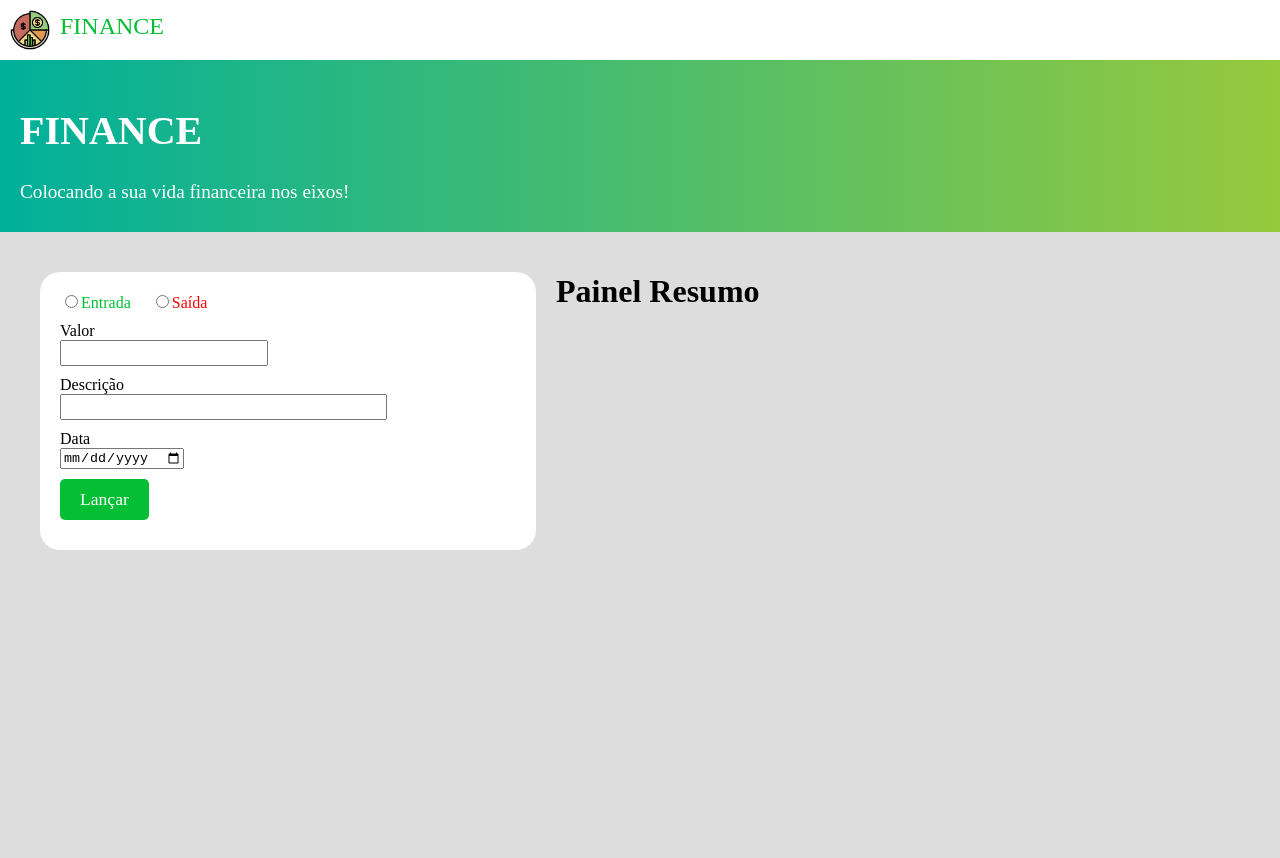
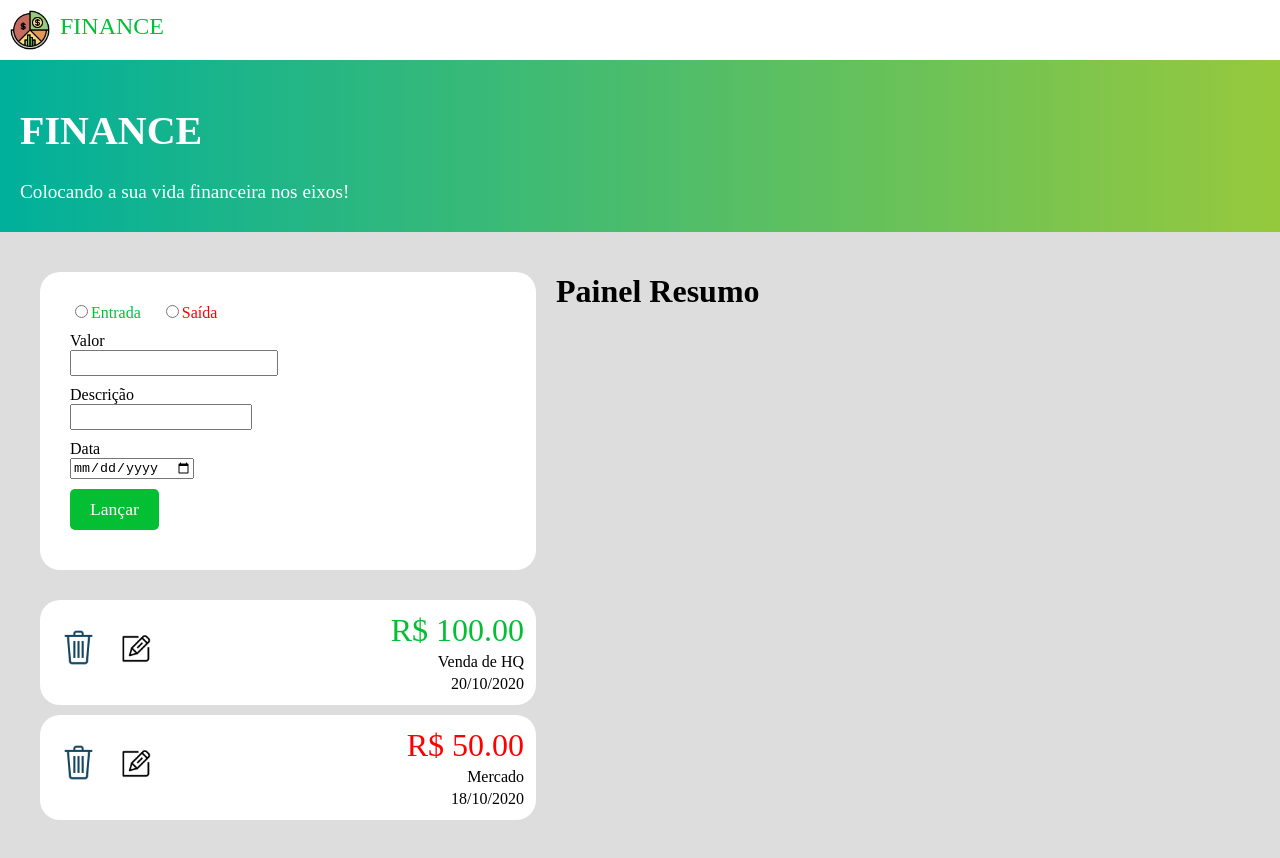
Before and after one commit to leonardo-cordeiro/finance-app-vue, a Vue app: page / in a window 1280 px wide. Shown: the top 858 px of the page. Before the commit the page ends 800 px from the top, so only its background shows below. Built offline with nearby package versions, Linux system fonts and the light colour scheme; a web font is replaced by a local one.

Commit message:
Added Bloco de Lançamentos section

```diff
--- /dev/null
+++ b/src/components/BlocoLancamento.vue
@@ -0,0 +1,114 @@
+<template>
+  <div class="blocoLancamento">
+    <div class="botoes">
+      <button class="botaoRemover">
+        <img src="../img/lixeira.png" alt="remover lançamento" />
+      </button>
+
+      <button class="botaoEditar">
+        <img src="../img/editor.png" alt="editar lançamento" />
+      </button>
+    </div>
+
+    <div class="descricaoLancamento">
+      <span v-if="tipo === 'entrada'" class="valor entrada"
+        >R$
+        {{
+          lancamento.valor.toLocaleString(undefined, {
+            minimumFractionDigits: 2
+          })
+        }}</span
+      >
+      <span v-else-if="tipo === 'saida'" class="valor gasto"
+        >R$
+        {{
+          lancamento.valor.toLocaleString(undefined, {
+            minimumFractionDigits: 2
+          })
+        }}</span
+      >
+      <span>{{ lancamento.descricao }}</span>
+      <span>{{ new Date(lancamento.data).toLocaleDateString('pt-BR', { timeZone: 'UTC' }) }}</span>
+    </div>
+  </div>
+</template>
+
+<script>
+export default {
+  name: 'BlocoLancamento',
+  props: {
+    tipo: String,
+    lancamento: Object
+  }
+}
+</script>
+
+<style scoped>
+.blocoLancamento {
+  display: flex;
+  background-color: white;
+  border-radius: 20px;
+  font-family: 'padrao';
+  padding: 10px;
+  margin-bottom: 10px;
+}
+
+.botoes {
+  width: 50%;
+}
+
+.botaoRemover {
+  border: none;
+  outline: none;
+  background-color: white;
+  padding-top: 15px;
+  cursor: pointer;
+}
+
+.botaoRemover img {
+  width: 45px;
+}
+.botaoRemover img:active {
+  filter: invert(100%);
+}
+
+.botaoEditar {
+  border: none;
+  outline: none;
+  background-color: white;
+  padding-top: 15px;
+  cursor: pointer;
+}
+
+.botaoEditar img {
+  width: 45px;
+}
+
+.botaoEditar img:active {
+  filter: invert(40%);
+}
+
+.descricaoLancamento {
+  width: 50%;
+  float: right;
+  text-align: right;
+}
+
+.descricaoLancamento span {
+  display: block;
+  padding: 2px;
+}
+
+.valor {
+  font-family: 'negrito';
+  font-size: 200%;
+}
+
+.entrada {
+  color: #04bf33;
+}
+
+.gasto {
+  color: red;
+}
+</style>
--- a/src/components/PainelLancamentos.vue
+++ b/src/components/PainelLancamentos.vue
@@ -19,12 +19,21 @@
         <button>Lançar</button>
       </form>
     </div>
+
+    <div id="areaLancamentos">
+      <BlocoLancamento tipo="entrada" :lancamento="{ valor: 100, descricao: 'Venda de HQ', data: '2020-10-20' }" />
+      <BlocoLancamento tipo="saida" :lancamento="{ valor: 50, descricao: 'Mercado', data: '2020-10-18' }" />
+    </div>
   </div>
 </template>
 
 <script>
+import BlocoLancamento from './BlocoLancamento.vue'
 export default {
-  name: 'PainelLancamentos'
+  name: 'PainelLancamentos',
+  components: {
+    BlocoLancamento
+  }
 }
 </script>
 
@@ -37,7 +46,7 @@ export default {
 #formularioLancamento {
   background-color: white;
   border-radius: 20px;
-  padding: 20px;
+  padding: 30px;
   font-family: 'padrao';
 }
 
@@ -74,7 +83,7 @@ data {
 }
 
 #descricao {
-  width: 70%;
+  width: 40%;
 }
 
 button {
@@ -87,4 +96,8 @@ button {
   font-family: 'negrito';
   font-size: 110%;
 }
+
+#areaLancamentos {
+  margin-top: 30px;
+}
 </style>
```
Also changed, not shown: src/img/editor.png (added).
